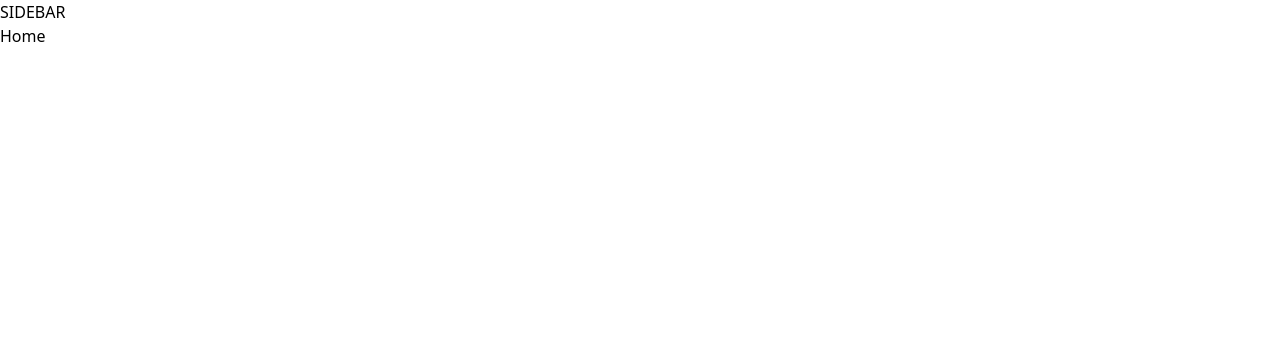
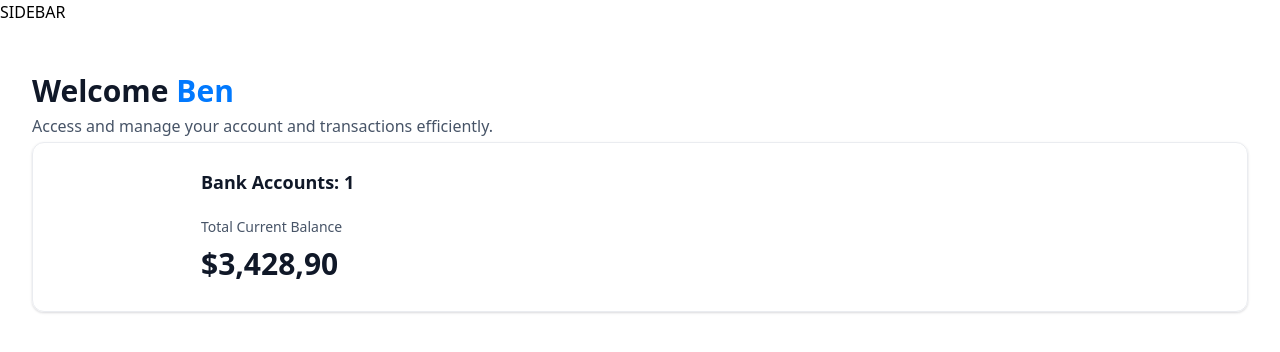
Before and after one commit to kieferdan/banking-app, a Next.js app: page / in a window 1280 px wide. Shown: the top 352 px of the page. Built offline with nearby package versions, Linux system fonts and the light colour scheme.

Commit message:
chore: Rename TotlaBalanceBoxProps to TotalBalanceBoxProps and update references

```diff
--- a/app/(root)/page.tsx
+++ b/app/(root)/page.tsx
@@ -1,7 +1,22 @@
-import React from "react";
+import HeaderBox from "@/components/HeaderBox";
 
 const Home = () => {
-  return <div>Home</div>;
+  const loggedIn = { firstName: "Ben" };
+
+  return (
+    <section className="home">
+      <div className="home-content">
+        <header className="home-header">
+          <HeaderBox
+            type="greeting"
+            title="Welcome"
+            user={loggedIn?.firstName || "Guest"}
+            subtext="Access and manage your account and transactions efficiently."
+          />
+        </header>
+      </div>
+    </section>
+  );
 };
 
 export default Home;
--- /dev/null
+++ b/components/AnimatedCounter.tsx
@@ -0,0 +1,13 @@
+"use client";
+
+import CountUp from "react-countup";
+
+const AnimatedCounter = ({ amount }: { amount: number }) => {
+  return (
+    <div className="w-full">
+      <CountUp decimals={2} decimal="," prefix="$" end={amount} />
+    </div>
+  );
+};
+
+export default AnimatedCounter;
--- /dev/null
+++ b/components/DoughnutChart.tsx
@@ -0,0 +1,38 @@
+"use client"
+
+import { Chart as ChartJS, ArcElement, Tooltip, Legend } from "chart.js";
+import { Doughnut } from "react-chartjs-2";
+
+ChartJS.register(ArcElement, Tooltip, Legend);
+
+
+
+const DoughnutChart = ({ accounts }: DoughnutChartProps) => {
+  const accountNames = accounts.map((a) => a.name);
+  const balances = accounts.map((a) => a.currentBalance)
+
+  const data = {
+    datasets: [
+      {
+        label: 'Banks',
+        data: balances,
+        backgroundColor: ['#0747b6', '#2265d8', '#2f91fa']
+      }
+    ],
+    labels: accountNames
+  }
+
+  return <Doughnut
+    data={data}
+    options={{
+      cutout: '60%',
+      plugins: {
+        legend: {
+          display: false
+        }
+      }
+    }}
+  />
+}
+
+export default DoughnutChart
--- /dev/null
+++ b/components/HeaderBox.tsx
@@ -0,0 +1,27 @@
+import TotalBalanceBox from "./TotalBalanceBox";
+
+const HeaderBox = ({
+  type = "title",
+  title,
+  subtext,
+  user,
+}: HeaderBoxProps) => {
+  return (
+    <div className="header-box">
+      <h1 className="header-box-title">
+        {title}
+        {type === "greeting" && (
+          <span className="text-bankGradient">&nbsp;{user}</span>
+        )}
+      </h1>
+      <p className="header-box-subtext">{subtext}</p>
+      <TotalBalanceBox
+        accounts={[]}
+        totalBanks={1}
+        totalCurrentBalance={3428.9}
+      />
+    </div>
+  );
+};
+
+export default HeaderBox;
--- /dev/null
+++ b/components/TotalBalanceBox.tsx
@@ -0,0 +1,31 @@
+import AnimatedCounter from './AnimatedCounter';
+import DoughnutChart from './DoughnutChart';
+
+const TotalBalanceBox = ({
+  accounts = [], totalBanks, totalCurrentBalance
+}: TotalBalanceBoxProps) => {
+  return (
+    <section className="total-balance">
+      <div className="total-balance-chart">
+        <DoughnutChart accounts={accounts} />
+      </div>
+
+      <div className="flex flex-col gap-6">
+        <h2 className="header-2">
+          Bank Accounts: {totalBanks}
+        </h2>
+        <div className="flex flex-col gap-2">
+          <p className="total-balance-label">
+            Total Current Balance
+          </p>
+
+          <div className="total-balance-amount flex-center gap-2">
+            <AnimatedCounter amount={totalCurrentBalance} />
+          </div>
+        </div>
+      </div>
+    </section>
+  )
+}
+
+export default TotalBalanceBox
--- a/package.json
+++ b/package.json
@@ -10,11 +10,15 @@
   },
   "dependencies": {
     "@radix-ui/react-slot": "^1.1.0",
+    "chart.js": "^4.4.3",
     "class-variance-authority": "^0.7.0",
     "clsx": "^2.1.1",
     "lucide-react": "^0.408.0",
     "next": "14.2.5",
+    "query-string": "^9.0.0",
     "react": "^18",
+    "react-chartjs-2": "^5.2.0",
+    "react-countup": "^6.5.3",
     "react-dom": "^18",
     "tailwind-merge": "^2.4.0",
     "tailwindcss-animate": "^1.0.7"
--- a/types/index.d.ts
+++ b/types/index.d.ts
@@ -202,7 +202,7 @@
   appwriteItemId?: string;
 }
 
-declare interface TotlaBalanceBoxProps {
+declare interface TotalBalanceBoxProps {
   accounts: Account[];
   totalBanks: number;
   totalCurrentBalance: number;
```
Also changed, not shown: 1 other file (tests, documents, lock files or other folders).
